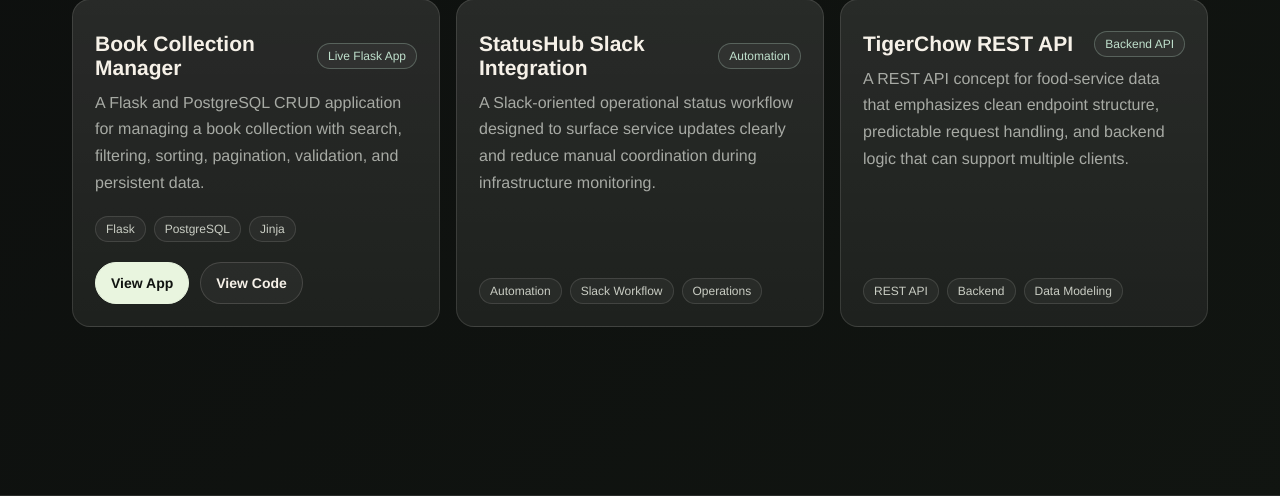
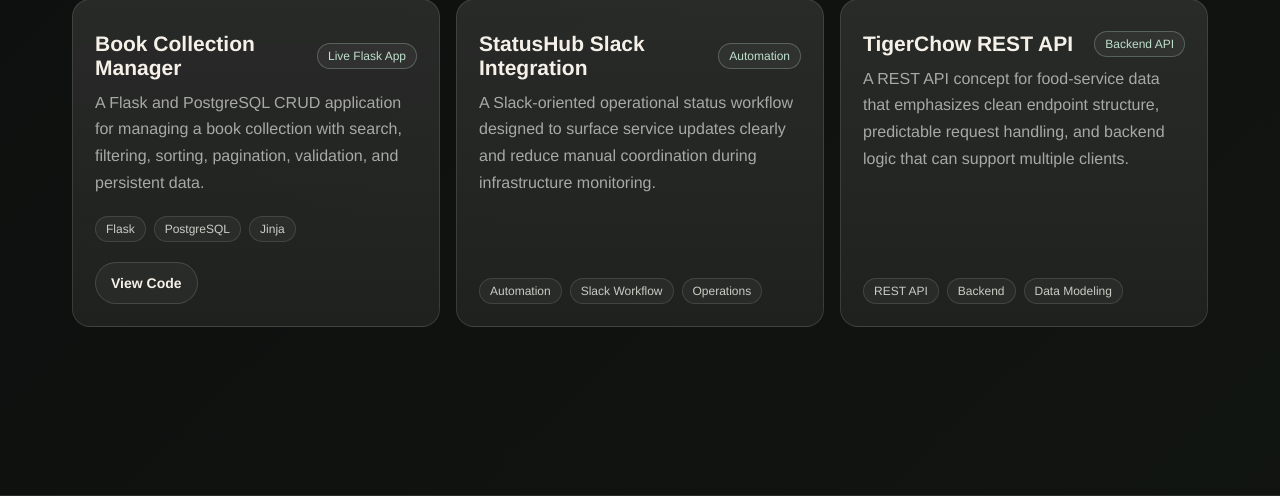
Before and after one commit to owen-schuyler/cpsc3750-solo3-production, a Flask app: page / in a window 1280 px wide. Shown: the part 2104-2600 px from the top of the page. Run offline with Flask 3, Linux system fonts and the light colour scheme; some libraries are stand-ins or nearby versions.

Commit message:
portfolio change

```diff
--- a/templates/home.html
+++ b/templates/home.html
@@ -136,7 +136,6 @@
           <span class="tag">Jinja</span>
         </div>
         <div class="formactions">
-          <a href="{{ url_for('books_list') }}" class="btn primary">View App</a>
           <a href="https://github.com/owen-schuyler/cpsc3750-solo3-production" class="btn" target="_blank" rel="noopener noreferrer">View Code</a>
         </div>
       </article>
```
